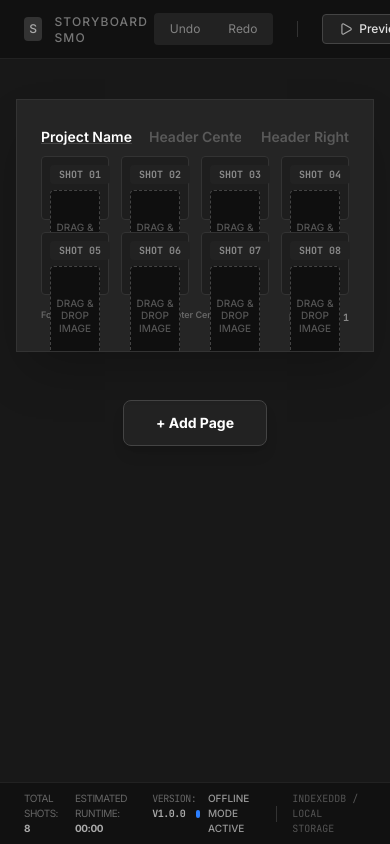
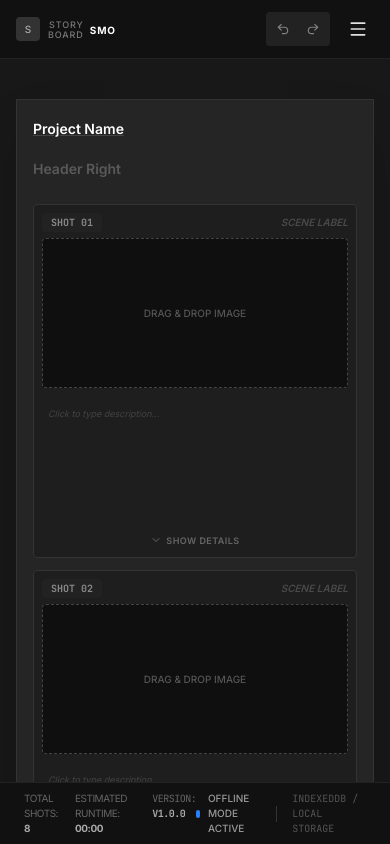
Before and after one commit to SMOSTORY/Storyboard-Smo, a React (Vite) app: page / in a window 390 px wide. Built offline with nearby package versions, Linux system fonts and the light colour scheme.

Commit message:
feat: add responsive mobile layout improvements
Optimize UI for smaller screens by introducing a mobile menu toggle, adjusting grid layouts for shots, and refining padding and aspect ratios for the storyboard pages.

```diff
--- a/src/components/ShotCard.tsx
+++ b/src/components/ShotCard.tsx
@@ -149,7 +149,7 @@ export function ShotCard({ shot, index }: ShotCardProps) {
       {/* Image Area */}
       <div
         className={cn(
-          "flex-1 min-h-[100px] bg-[#0F0F0F] rounded mb-1.5 flex flex-col items-center justify-center relative group/image cursor-pointer overflow-hidden",
+          "flex-1 md:flex-auto lg:flex-1 aspect-[4/3] sm:aspect-auto min-h-[150px] sm:min-h-[100px] bg-[#0F0F0F] rounded mb-1.5 flex flex-col items-center justify-center relative group/image cursor-pointer overflow-hidden",
           shot.image ? "border border-transparent" : "border border-dashed border-[#444]"
         )}
         onDragOver={handleDragOver}
--- a/src/components/StoryboardGrid.tsx
+++ b/src/components/StoryboardGrid.tsx
@@ -82,7 +82,7 @@ export function StoryboardGrid() {
           {pages.map((pageShots, pageIndex) => (
             <div
               key={`page-${pageIndex}`}
-              className="board-page group bg-[#252525] shadow-2xl border border-[#333] w-full max-w-[1122px] aspect-[1.414] shrink-0 flex flex-col p-6 relative overflow-hidden"
+              className="board-page group bg-[#252525] shadow-2xl border border-[#333] w-full max-w-[1122px] md:aspect-[1.414] shrink-0 flex flex-col p-4 md:p-6 relative sm:overflow-hidden h-auto md:h-auto gap-4 md:gap-0"
               // DIN A4 width/height: 297mm x 210mm. Aspect is 1.414.
             >
               {/* DELETE PAGE BUTTON */}
@@ -95,8 +95,8 @@ export function StoryboardGrid() {
               </button>
 
               {/* PAGE HEADER */}
-              <div className="grid grid-cols-3 gap-4 pb-1 mb-1 shrink-0">
-                <div>
+              <div className="grid grid-cols-2 md:grid-cols-3 gap-4 pb-1 mb-1 shrink-0">
+                <div className="col-span-2 md:col-span-1">
                   <input
                     type="text"
                     value={projectName}
@@ -106,7 +106,7 @@ export function StoryboardGrid() {
                     className="bg-transparent border-none text-sm font-semibold text-white focus:outline-none w-full underline decoration-[#444] placeholder:text-[#666]"
                   />
                 </div>
-                <div className="text-center">
+                <div className="hidden md:block text-center">
                   <input
                     type="text"
                     value={headerCenter}
@@ -116,20 +116,20 @@ export function StoryboardGrid() {
                     className="bg-transparent border-none text-sm text-center font-semibold text-white focus:outline-none w-full opacity-80 placeholder:text-[#666]"
                   />
                 </div>
-                <div className="text-right">
+                <div className="col-span-2 md:col-span-1 text-left md:text-right">
                   <input
                     type="text"
                     value={headerRight}
                     onChange={(e) => setHeaderRight(e.target.value)}
                     onBlur={() => saveHistory()}
                     placeholder="Header Right"
-                    className="bg-transparent border-none text-sm text-right font-semibold text-white focus:outline-none w-full opacity-80 placeholder:text-[#666]"
+                    className="bg-transparent border-none text-sm text-left md:text-right font-semibold text-white focus:outline-none w-full opacity-80 placeholder:text-[#666]"
                   />
                 </div>
               </div>
 
               {/* GRID */}
-              <div className="flex-1 min-h-0 grid grid-cols-4 grid-rows-2 gap-3">
+              <div className="flex-1 min-h-0 grid grid-cols-1 sm:grid-cols-2 lg:grid-cols-4 grid-rows-none lg:grid-rows-2 gap-3 pb-4 lg:pb-0">
                 {pageShots.map((shot) => {
                   const globalIndex = shots.findIndex(s => s.id === shot.id);
                   return (
@@ -158,8 +158,8 @@ export function StoryboardGrid() {
               </div>
 
               {/* PAGE FOOTER */}
-              <div className="grid grid-cols-3 gap-4 pt-1 mt-1 shrink-0">
-                <div className="flex items-center">
+              <div className="grid grid-cols-2 md:grid-cols-3 gap-4 pt-1 mt-1 shrink-0">
+                <div className="flex items-center col-span-2 md:col-span-1">
                   <input
                     type="text"
                     value={footerLeft}
@@ -169,7 +169,7 @@ export function StoryboardGrid() {
                     className="bg-transparent border-none text-[9px] font-semibold text-white focus:outline-none outline-none placeholder:text-[#666] w-full bg-transparent"
                   />
                 </div>
-                <div className="text-center flex items-center justify-center">
+                <div className="hidden md:flex text-center items-center justify-center">
                   <input
                     type="text"
                     value={footerCenter}
@@ -179,7 +179,10 @@ export function StoryboardGrid() {
                     className="bg-transparent border-none text-[9px] text-center font-semibold text-white focus:outline-none outline-none placeholder:text-[#666] w-full max-w-[150px] bg-transparent"
                   />
                 </div>
-                <div className="text-right">
+                <div className="text-left md:text-right col-span-2 md:col-span-1 hidden md:block">
+                  <span className="text-[10px] font-mono font-bold text-[#888] uppercase">PAGE {pageIndex + 1} / {pages.length}</span>
+                </div>
+                <div className="text-left md:text-right col-span-2 md:hidden">
                   <span className="text-[10px] font-mono font-bold text-[#888] uppercase">PAGE {pageIndex + 1} / {pages.length}</span>
                 </div>
               </div>
--- a/src/components/Toolbar.tsx
+++ b/src/components/Toolbar.tsx
@@ -1,6 +1,6 @@
 import React, { useState, useRef } from 'react';
 import { useStore } from '../store';
-import { Undo2, Redo2, Trash2, Download, Upload, FileDown, Moon, Sun, AlertTriangle, Settings2, X, Type, Play } from 'lucide-react';
+import { Undo2, Redo2, Trash2, Download, Upload, FileDown, Moon, Sun, AlertTriangle, Settings2, X, Type, Play, Menu } from 'lucide-react';
 import { format } from 'date-fns';
 import { exportPdf } from '../lib/export';
 import { PreviewMode } from './PreviewMode';
@@ -14,6 +14,7 @@ export function Toolbar() {
   const [isDocActionsModalOpen, setIsDocActionsModalOpen] = useState(false);
   const [isEditorSettingsModalOpen, setIsEditorSettingsModalOpen] = useState(false);
   const [isPreviewOpen, setIsPreviewOpen] = useState(false);
+  const [isMobileMenuOpen, setIsMobileMenuOpen] = useState(false);
   const [previewStartIndex, setPreviewStartIndex] = useState(0);
   const fileInputRef = useRef<HTMLInputElement>(null);
 
@@ -86,34 +87,40 @@ export function Toolbar() {
 
   return (
     <>
-      <header className="flex items-center justify-between px-6 py-3 border-b border-[#222] bg-[#111] z-50 shrink-0">
-        <div className="flex items-center space-x-3">
-          <div className="w-6 h-6 bg-[#333] rounded flex items-center justify-center font-medium text-[#AAA] text-xs">S</div>
-          <h1 className="text-xs font-medium tracking-widest text-[#777] uppercase flex items-center mt-0.5">
-            Storyboard Smo
+      <header className="flex items-center justify-between px-4 sm:px-6 py-3 border-b border-[#222] bg-[#111] z-50 shrink-0">
+        <div className="flex items-center space-x-2 sm:space-x-3">
+          <div className="w-6 h-6 bg-[#333] rounded flex items-center justify-center font-medium text-[#AAA] text-[10px] sm:text-xs shrink-0">S</div>
+          <h1 className="text-[9px] sm:text-xs font-medium tracking-widest text-[#777] uppercase flex items-center mt-0.5 leading-[1.1]">
+            <span className="flex flex-col text-right">
+              <span>Story</span>
+              <span>board</span>
+            </span>
+            <span className="text-white font-bold ml-1.5 sm:ml-2 text-[10px] sm:text-xs">SMO</span>
           </h1>
         </div>
-        <div className="flex items-center space-x-6">
+        <div className="flex items-center space-x-3 sm:space-x-6">
           <div className="flex bg-[#222] rounded p-1 space-x-1">
             <button
               onClick={undo}
               disabled={past.length === 0}
-              className="px-3 py-1 text-xs hover:bg-[#333] rounded disabled:opacity-50 disabled:cursor-not-allowed transition-colors"
+              className="p-1.5 sm:px-3 sm:py-1 text-xs hover:bg-[#333] rounded disabled:opacity-50 disabled:cursor-not-allowed transition-colors flex items-center justify-center"
               title="Undo"
             >
-              Undo
+              <Undo2 size={14} className="sm:hidden" />
+              <span className="hidden sm:inline">Undo</span>
             </button>
             <button
               onClick={redo}
               disabled={future.length === 0}
-              className="px-3 py-1 text-xs hover:bg-[#333] rounded disabled:opacity-50 disabled:cursor-not-allowed transition-colors"
+              className="p-1.5 sm:px-3 sm:py-1 text-xs hover:bg-[#333] rounded disabled:opacity-50 disabled:cursor-not-allowed transition-colors flex items-center justify-center"
               title="Redo"
             >
-              Redo
+              <Redo2 size={14} className="sm:hidden" />
+              <span className="hidden sm:inline">Redo</span>
             </button>
           </div>
-          <div className="h-4 w-[1px] bg-[#333]"></div>
-          <div className="flex space-x-2">
+          <div className="hidden sm:block h-4 w-[1px] bg-[#333]"></div>
+          <div className="hidden sm:flex space-x-2">
             <button
               onClick={handlePreviewClick}
               className="px-4 py-1.5 bg-[#222] hover:bg-[#333] border border-[#444] rounded text-xs font-medium transition-colors text-[#E0E0E0] group flex items-center gap-1.5 shrink-0"
@@ -139,8 +146,68 @@ export function Toolbar() {
               Export PDF
             </button>
           </div>
+
+          {/* Mobile Menu Toggle */}
+          <button
+            onClick={() => setIsMobileMenuOpen(true)}
+            className="sm:hidden p-1.5 text-[#E0E0E0] hover:bg-[#222] hover:text-white rounded transition-colors"
+          >
+            <Menu size={20} />
+          </button>
         </div>
       </header>
+
+      {/* Mobile Menu Overlay */}
+      {isMobileMenuOpen && (
+        <div className="fixed inset-0 z-[100] bg-black/80 backdrop-blur-sm sm:hidden flex justify-end">
+          <div className="w-64 bg-[#181818] h-full shadow-2xl border-l border-[#222] flex flex-col p-4 animate-in slide-in-from-right-full duration-200">
+            <div className="flex items-center justify-between mb-6 pb-4 border-b border-[#333]">
+              <span className="text-sm font-bold text-white uppercase tracking-wider">Menu</span>
+              <button
+                onClick={() => setIsMobileMenuOpen(false)}
+                className="text-[#666] hover:text-white transition-colors"
+              >
+                <X size={20} />
+              </button>
+            </div>
+
+            <div className="flex flex-col gap-3">
+              <button
+                onClick={() => {
+                  setIsMobileMenuOpen(false);
+                  handlePreviewClick();
+                }}
+                className="flex items-center gap-3 p-3 bg-[#222] hover:bg-[#333] rounded text-sm text-[#E0E0E0] font-medium transition-colors"
+              >
+                <Play size={16} className="text-[#AAA]" />
+                Preview
+              </button>
+
+              <button
+                onClick={() => {
+                  setIsMobileMenuOpen(false);
+                  setIsDocActionsModalOpen(true);
+                }}
+                className="flex items-center gap-3 p-3 bg-[#222] hover:bg-[#333] rounded text-sm text-[#E0E0E0] font-medium transition-colors"
+              >
+                <Settings2 size={16} className="text-[#AAA]" />
+                Document Actions
+              </button>
+
+              <button
+                onClick={() => {
+                  setIsMobileMenuOpen(false);
+                  setIsExportModalOpen(true);
+                }}
+                className="flex items-center gap-3 p-3 bg-[#2A2A2A] hover:bg-[#333] border border-[#444] rounded text-sm text-white font-bold transition-colors"
+              >
+                <FileDown size={16} />
+                Export PDF
+              </button>
+            </div>
+          </div>
+        </div>
+      )}
 
       {/* Document Actions Modal */}
       {isDocActionsModalOpen && (
```
